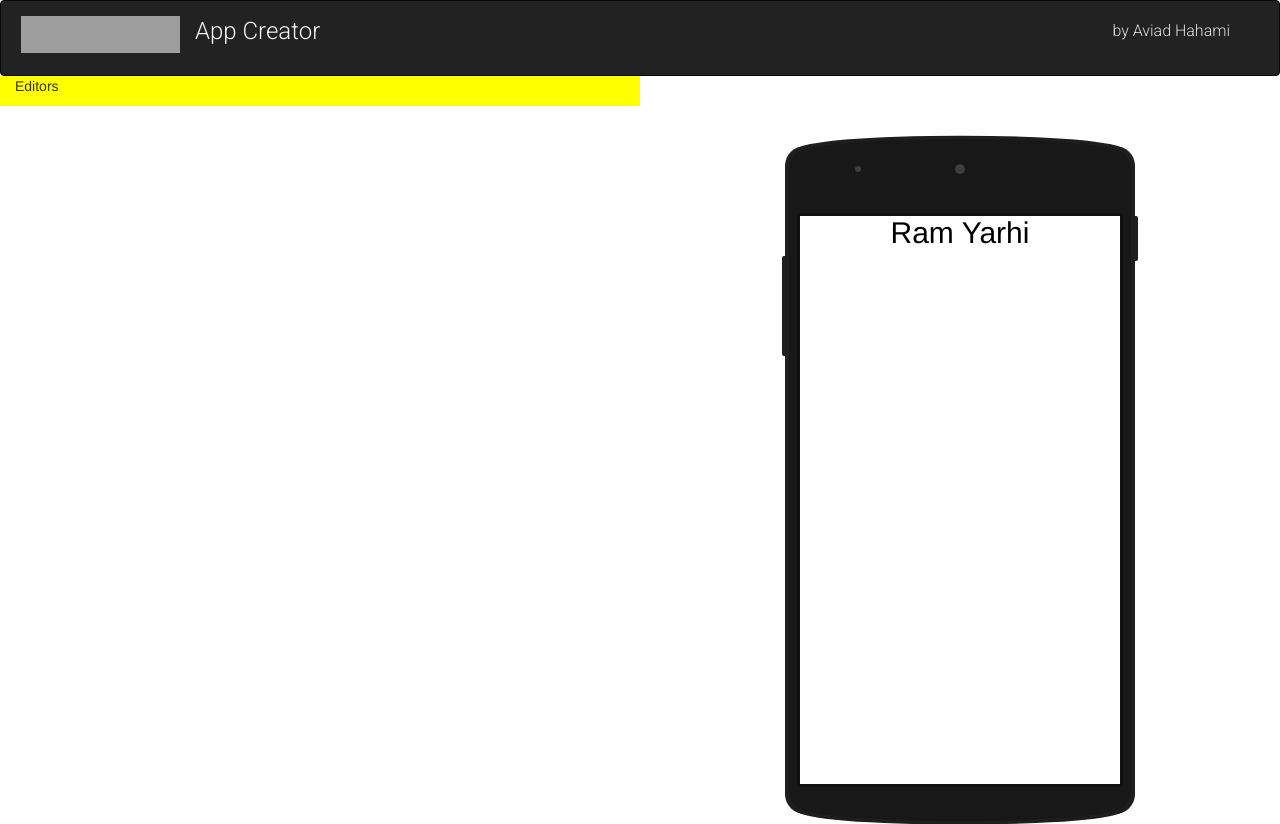
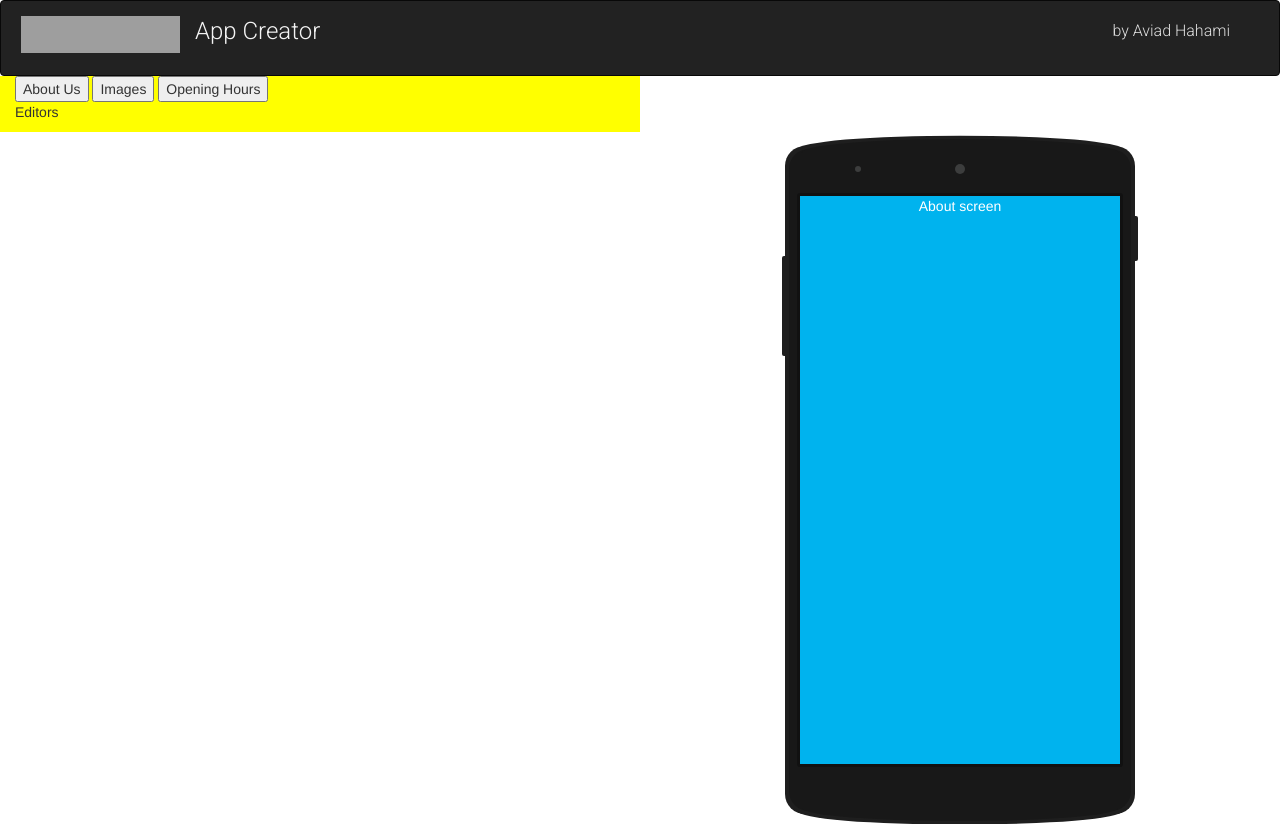
Before and after one commit to aviadhahami/como, a website: page app/index.html in a window 1280 px wide. Drawn offline with nearby package versions, Linux system fonts and the light colour scheme; some packages are replaced by stand-ins of ours; files that its build step writes are made by us from their sources; grey boxes are pictures that could not be loaded.

Commit message:
:construction: screens change properly

```diff
--- a/app/components/devicePreview/DevicePreview.html
+++ b/app/components/devicePreview/DevicePreview.html
@@ -6,17 +6,13 @@
         <div class="volume"></div>
         <div class="camera"></div>
         <div class="screen">
-            <div id="aboutScreen">
+            <div ng-if="compCtrl.screen == 'ABOUT'" id="aboutScreen" class="device-screen">
+                About screen
+            </div>
+            <div ng-if="compCtrl.screen == 'IMAGES'" id="imagesScreen">
 
             </div>
-            <div id="imagesScreen">
-
-            </div>
-            <div id="hoursScreen">
-
-            </div>
-            <div style="background-color: white; height: 100%;">
-                <h2 style="color:black">Ram Yarhi</h2>
+            <div ng-if="compCtrl.screen == 'HOURS'" id="hoursScreen">
 
             </div>
             <!-- Content goes here -->
--- /dev/null
+++ b/app/components/devicePreview/DevicePreviewStyles.css
@@ -0,0 +1,4 @@
+.device-screen{
+    height: 100%;
+    background-color: #00b3ee;
+}
--- a/app/index.html
+++ b/app/index.html
@@ -14,6 +14,7 @@
     <!-- build:css(.tmp) styles/main.css -->
     <link rel="stylesheet" href="styles/main.css">
     <link rel="stylesheet" href="styles/devices.min.css" type="text/css">
+    <link rel="stylesheet" href="components/devicePreview/DevicePreviewStyles.css">
     <!-- endbuild -->
 </head>
 <body ng-app="comoApp">
--- a/app/scripts/controllers/main.js
+++ b/app/scripts/controllers/main.js
@@ -16,4 +16,11 @@ angular.module('comoApp')
 	.controller('MainCtrl', function () {
 		this.currentScreen = SCREEN_ENUM.ABOUT;
 
+		this.toggleScreen = function(screen){
+			let capsScreen = screen.toUpperCase();
+			if(SCREEN_ENUM.hasOwnProperty(capsScreen)){
+				this.currentScreen = SCREEN_ENUM[capsScreen];
+				console.log('screen changes');
+			}
+		};
 	});
--- a/app/views/main.html
+++ b/app/views/main.html
@@ -1,5 +1,14 @@
 <div class="row max-width margin-auto">
     <div class="col-md-6 " style="background-color: yellow;">
+        <button ng-click="main.toggleScreen('about');">
+            About Us
+        </button>
+        <button ng-click="main.toggleScreen('images');">
+            Images
+        </button>
+        <button ng-click="main.toggleScreen('hours');">
+            Opening Hours
+        </button>
         <app-editor/>
     </div>
     <div class="col-md-6 ">
```
